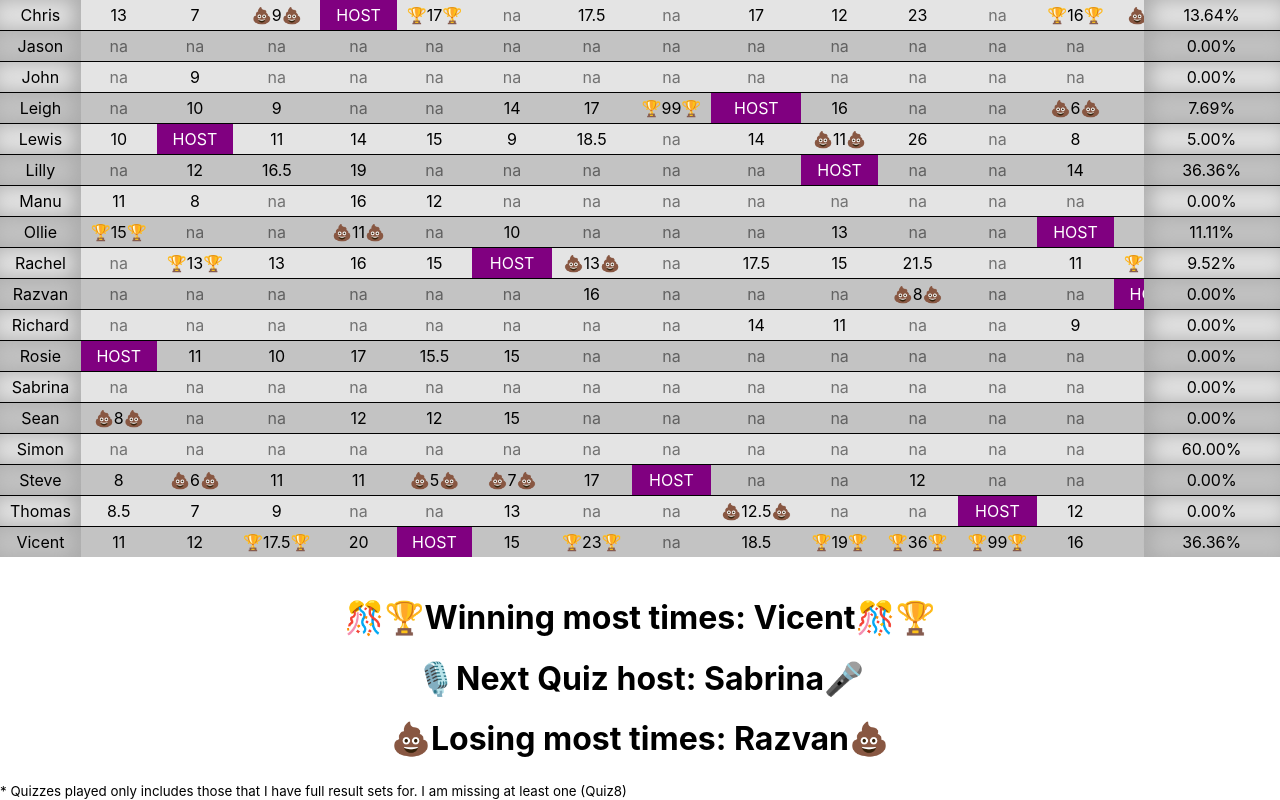
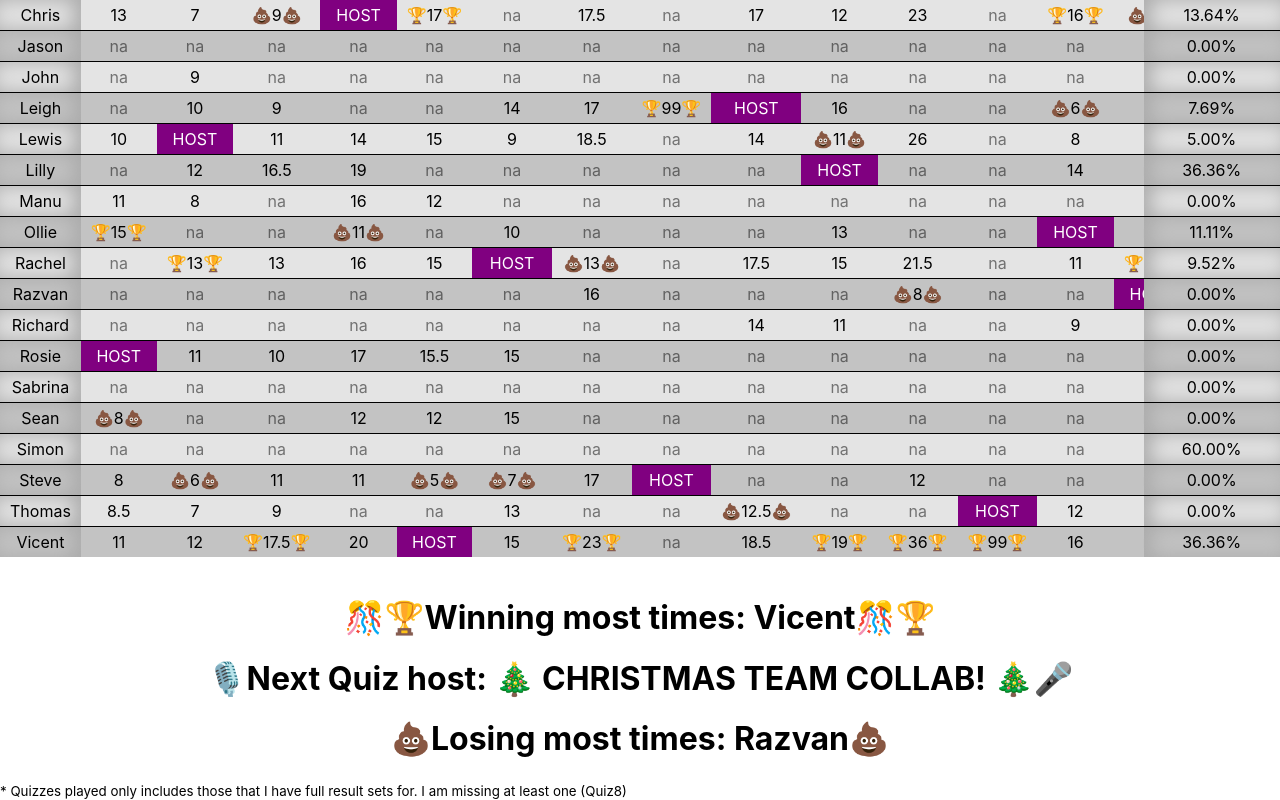
Before and after one commit to rachelnewman/findability-leaderboard, a React (Create React App) app: page / in a window 1280 px wide. Shown: the part 273-1073 px from the top of the page. Built offline with nearby package versions, Linux system fonts and the light colour scheme.

Commit message:
update next quiz host

```diff
--- a/src/Table/Table.js
+++ b/src/Table/Table.js
@@ -689,7 +689,7 @@ const data = [
   ],
 ];
 
-const next = "Sabrina";
+const next = "🎄 CHRISTMAS TEAM COLLAB! 🎄";
 export const Table = () => {
   const [tableData, setTableData] = useState([]);
   const [winnerList, setWinners] = useState([]);
```
